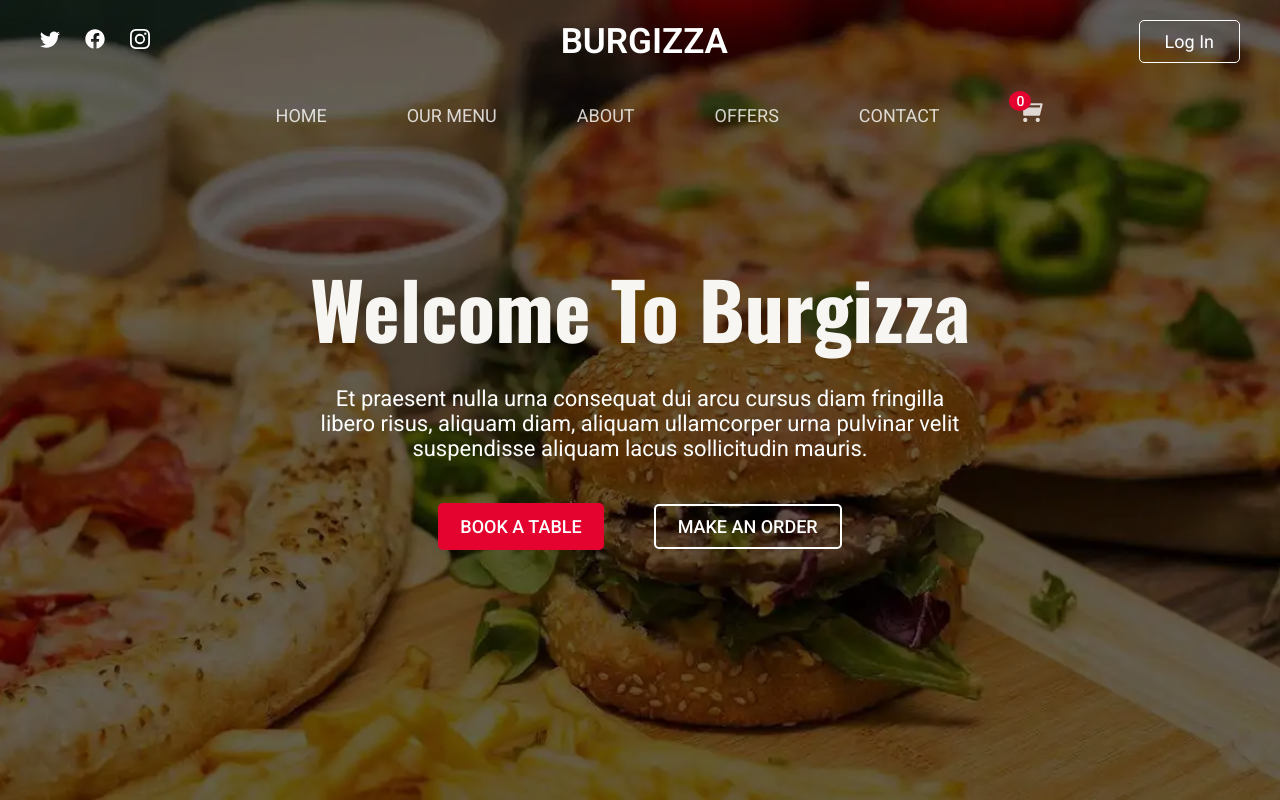
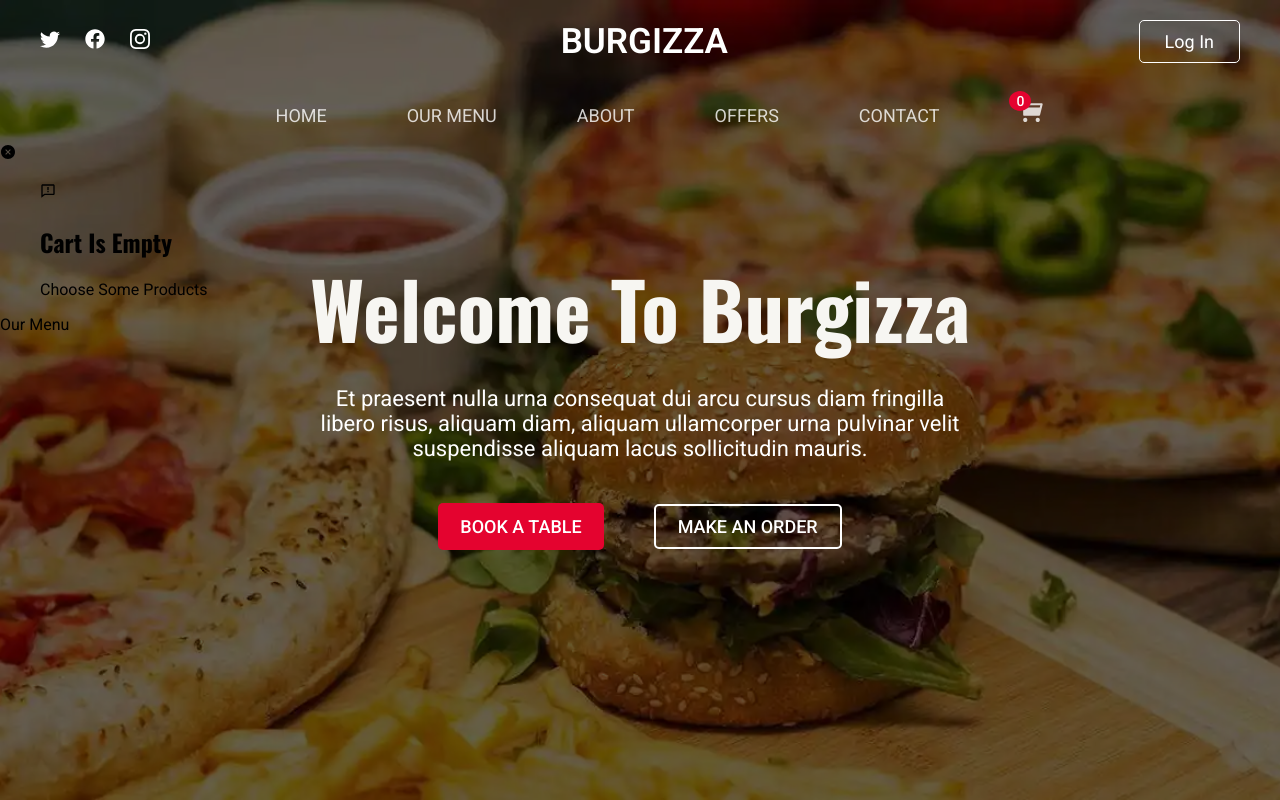
Before and after one commit to ahmed-alfarouq/BurgizzaRestaurant, a Next.js app: page / in a window 1280 px wide. Shown: the top 800 px of the page. Built offline with nearby package versions, Linux system fonts and the light colour scheme.

Commit message:
use useLayoutEffect instead of useEffect to get window.innerWidth

```diff
--- a/src/components/Navbar.tsx
+++ b/src/components/Navbar.tsx
@@ -2,7 +2,7 @@
 import styles from "@/styles/features/Navbar.module.css";
 
 import Link from "next/link";
-import { useEffect, useRef, useState } from "react";
+import { useLayoutEffect, useState } from "react";
 import { useAppSelector } from "@/lib/hooks";
 
 // Import Icons
@@ -18,8 +18,7 @@ import { CgClose } from "react-icons/cg";
 const Navbar = () => {
   const [isMobile, setIsMobel] = useState(false);
   const [openMenu, setOpenMenu] = useState(false);
-
-  const cartRef = useRef<HTMLDivElement>(null);
+  const [isCartOpened, setIsCartOpened] = useState(false);
 
   const toggleNavbar = () => {
     if (isMobile) {
@@ -28,7 +27,7 @@ const Navbar = () => {
   };
 
   const toggleCart = () => {
-    cartRef.current?.classList.toggle("open");
+    setIsCartOpened((prev) => !prev);
   };
 
   const numOfPizzaInCart = useAppSelector(
@@ -38,7 +37,7 @@ const Navbar = () => {
     (state) => state.burger.numOfBurgerInCart
   );
 
-  useEffect(() => {
+  useLayoutEffect(() => {
     if (window.innerWidth <= 991.99) {
       setIsMobel(true);
     }
@@ -115,7 +114,7 @@ const Navbar = () => {
           {!openMenu ? <IoMenu /> : <CgClose />}
         </button>
       )}
-      {/* <Cart toggleCart={toggleCart} cartRef={cartRef} /> */}
+      <Cart toggleCart={toggleCart} opened={isCartOpened} />
     </header>
   );
 };
```
